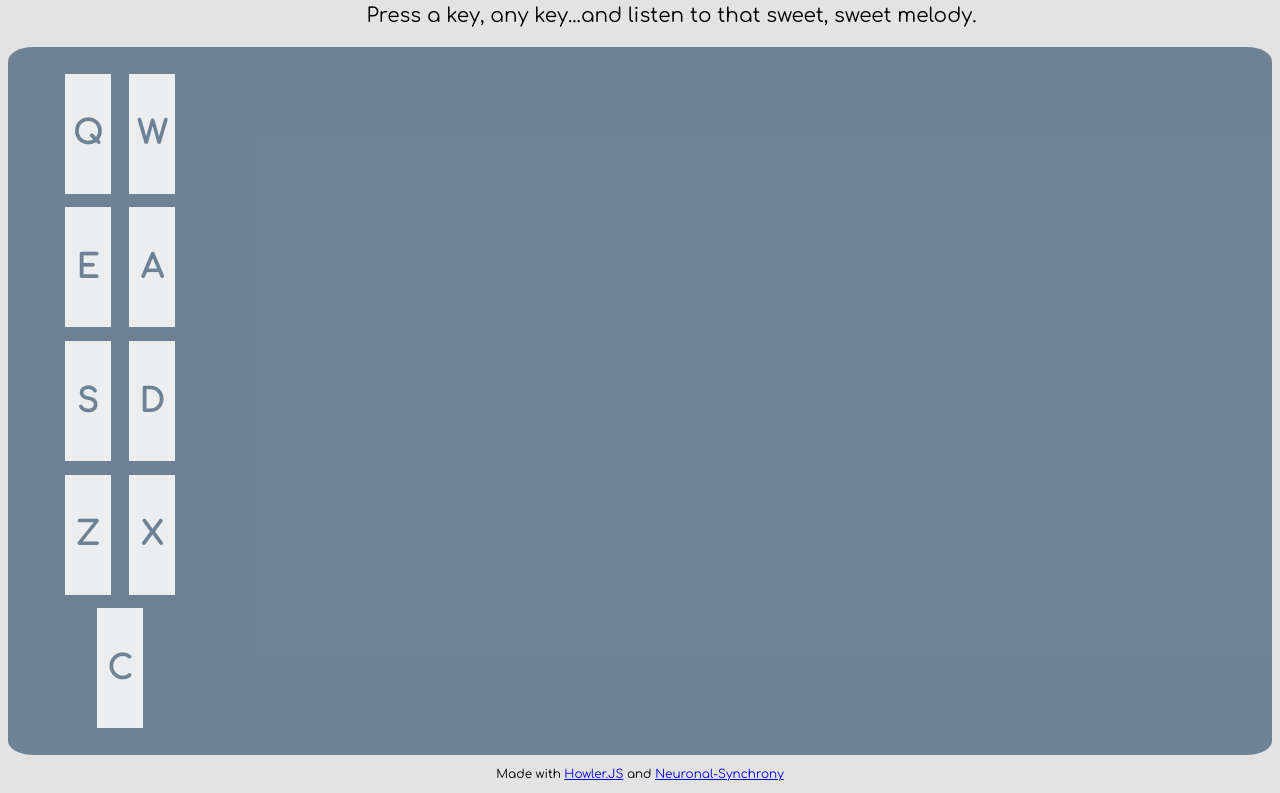
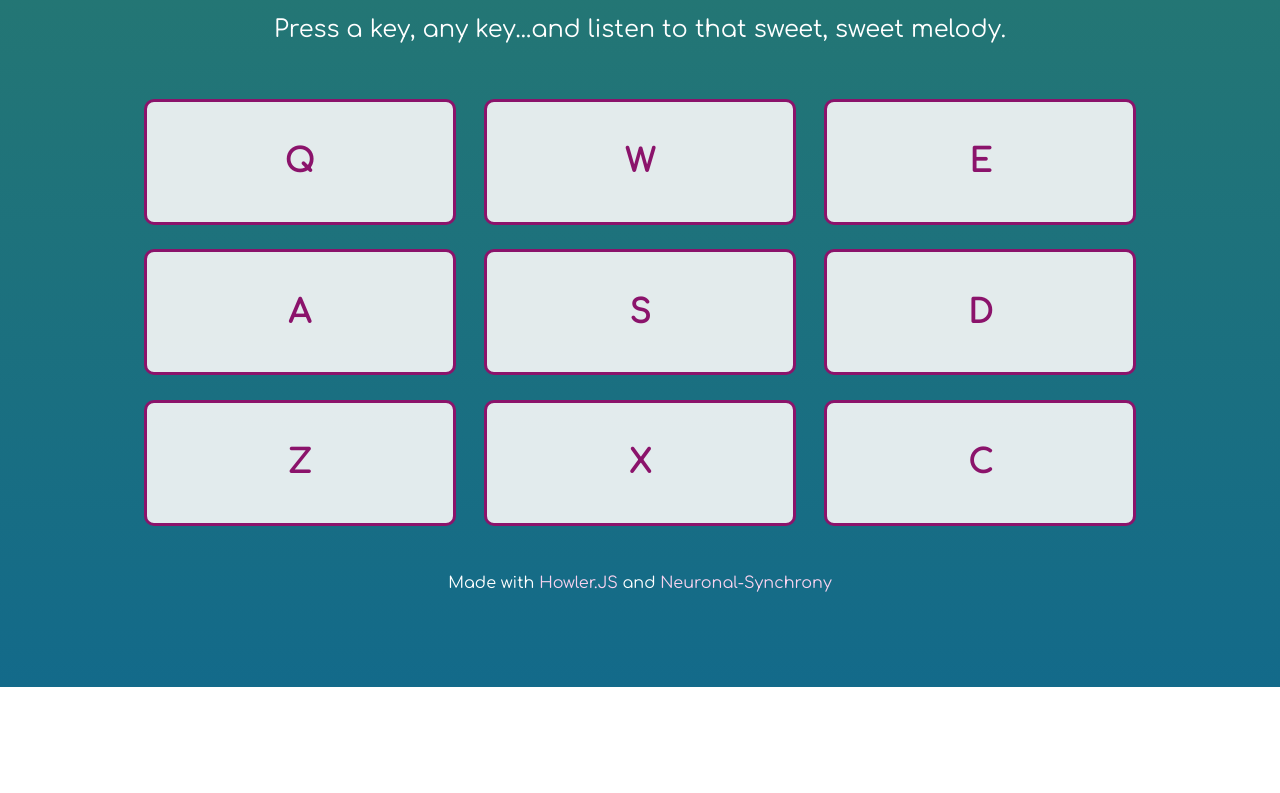
Before and after one commit to graciousdaze/drum-machine, a plain HTML site: page index.html in a window 1280 px wide. Shown: the part 113-906 px from the top of the page. After the commit the page ends 800 px from the top, so only its background shows below. Drawn offline with nearby package versions, Linux system fonts and the light colour scheme.

Commit message:
updated color scheme

```diff
--- a/styles.css
+++ b/styles.css
@@ -1,9 +1,14 @@
+html {
+  min-height: 100%;
+}
+
 body {
-    background-color: rgba(0,0,0,0.11);
-    font-family: Comfortaa;
-    text-align: center;
+  background: #136a8a;  /* fallback for old browsers */
+  background: -webkit-linear-gradient(to bottom, #267871, #136a8a);  /* Chrome 10-25, Safari 5.1-6 */
+  background: linear-gradient(to bottom, #267871, #136a8a); /* W3C, IE 10+/ Edge, Firefox 16+, Chrome 26+, Opera 12+, Safari 7+ */
 }
-  /*Header and Description Designs*/
+
+/*Header Designs*/
 
 #logo {
   justify-content: center;
@@ -12,54 +17,60 @@
 }
 
 .logo {
-    font-size: 5em;
+  font-family: Comfortaa;
+  font-size: 5vw;
   color: white;
   text-shadow: 2px 2px rgba(0,0,0,0.4);
-    margin: 0;
-  }
-
-  #description {
-    font-size: 1.25em;
-    margin-left: 5%;
-  }
-
-#credits {
-  font-size: 0.75em;
+  margin: 1vw;
 }
 
 /*Drum Machine Design*/
 
 #drum-machine {
   margin: auto;
-    background-color: rgba(110, 130, 150, 0.98);
   border-radius: 2%;
   padding: 20px;
-    color: #f9f9f9;
-  }
-
-  #display {
-    display: grid;
-    grid-template-columns: 15% 70% 15%;
-    color: white;
+  color:#8B136B;
+  text-align: center;
 }
 
 .drum-pad {
   width: 25%;
-    grid-row-start: 2;
   min-height: 120px;
   margin: 1%;
   display: inline-grid;
   align-items: center;
-    color: rgb(110, 130, 150);
-    border: 5px solid rgb(110, 130, 150);
-    background-color: rgb(249, 249, 249, 0.9);
+  border: 3px solid #8B136B;
+  border-radius: 10px;
+  font-family: Comfortaa;
+  background-color: rgb(249, 249, 249);
+  background-color: rgba(249, 249, 249, 0.9);
   font-weight: bold;
   font-size: 2em;
   transition: 0.4s;
 }
 
 .drum-pad:hover, .triggered {
-    background-color: rgb(96, 114, 133);
-    border: 5px solid white;
+  background-color: #8B136B;
+  border: 3px solid white;
   color: white;
 }
+
+#description {
+  font-size: 1.5em;
+  color: white;
+  font-family: Comfortaa;
+  text-align: center;
+}
+
+footer {
+  height: 50px;
+  color: white;
+  font-family: Comfortaa;
+  text-align: center;
+}
+
+a {
+  text-decoration: none;
+  color: #F9D3EF;
+}
```
Lines whose indentation alone changed are shown as unchanged.
